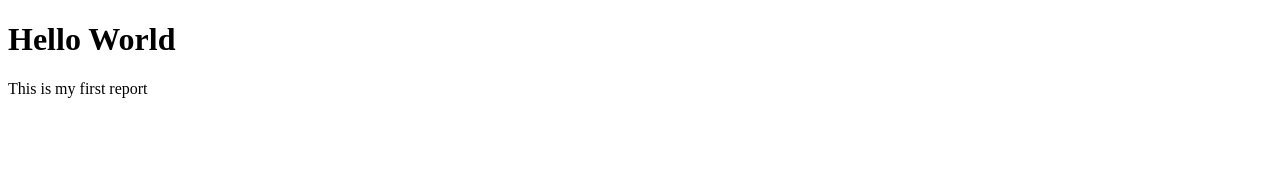
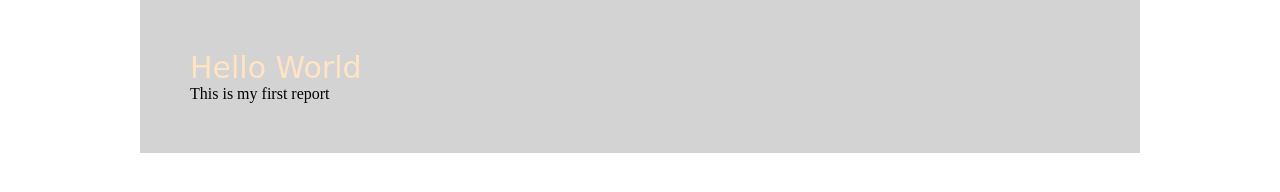
Before and after one commit to Soniamy/htmlcss-hello, a plain HTML site: page index.html in a window 1280 px wide. Drawn offline with Linux system fonts and the light colour scheme.

Commit message:
revision3

```diff
--- a/index.html
+++ b/index.html
@@ -3,10 +3,18 @@
 <head>
     <meta charset="UTF-8">
     <meta name="viewport" content="width=device-width, initial-scale=1.0">
+    <link rel="stylesheet" href="main.css">
     <title>Hello</title>
 </head>
 <body>
-    <h1>Hello World</h1>
-    <p>This is my first report</p>
+    <div class="container">
+      <header>
+         <div class="title">Hello World </div>
+      </header>
+
+      <p>This is my first report</p>
+
+
+    </div>
 </body>
 </html>
--- /dev/null
+++ b/main.css
@@ -0,0 +1,19 @@
+.container{
+    width: 1000px;
+    margin: auto;
+    border: 1 px solid black;
+    background-color: lightgrey;
+    padding: 50px;
+    position: relative;
+}
+*{
+    box-sizing: border-box;
+    margin: 0;
+    padding: 0;
+}
+.title{
+    font-family: cursive;
+    color: bisque;
+    font-size: 30px;
+
+}
```
